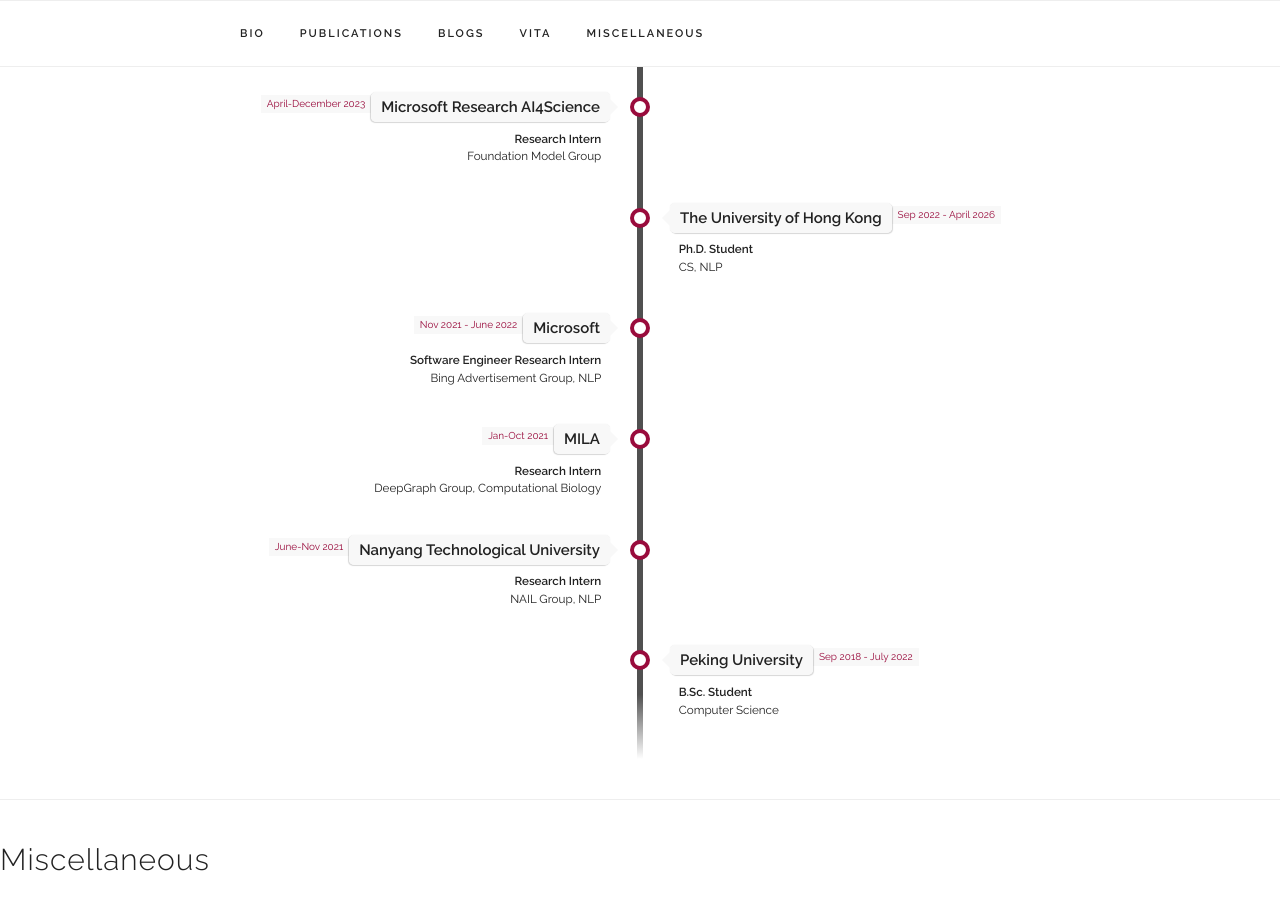
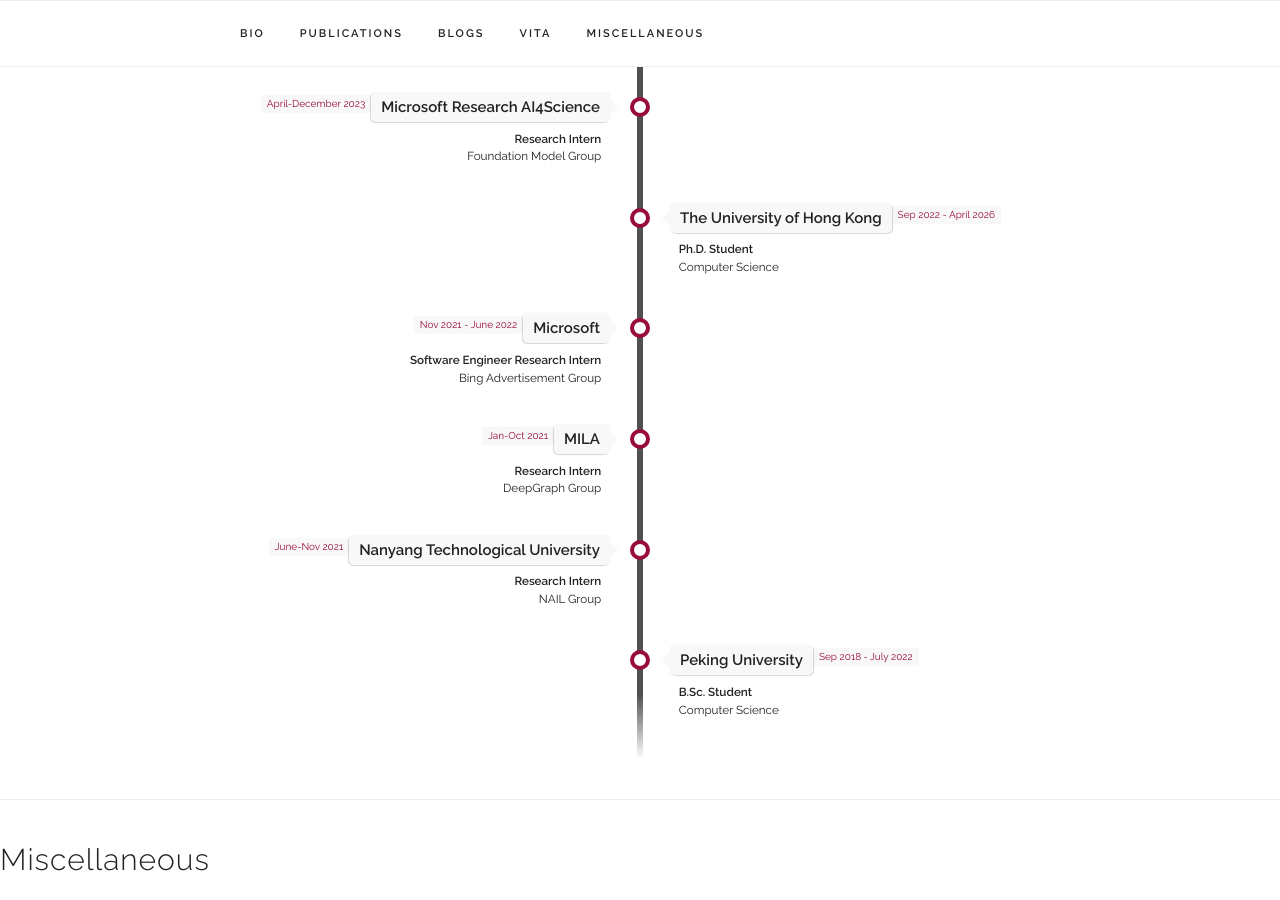
Before and after one commit to chang-github-00/-changma, a Jekyll site: the page built from index.html, in a window 1280 px wide and 900 px high, scrolled down 4093 px. Built offline with Jekyll 4.4.1, drawn with Linux system fonts in a browser that asks for light colours; some web fonts are replaced.

Commit message:
Refine subtitles in experience.yaml
Updated subtitles for various experiences to be more concise.

```diff
--- a/_data/experience.yaml
+++ b/_data/experience.yaml
@@ -15,25 +15,25 @@
 - place: "The University of Hong Kong"
   time: "Sep 2022 - April 2026"
   title: "Ph.D. Student"
-  subtitle: "CS, NLP"
+  subtitle: "Computer Science"
   category: "school"
 
 - place: "Microsoft"
   time: "Nov 2021 - June 2022"
   title: "Software Engineer Research Intern"
-  subtitle: "Bing Advertisement Group, NLP"
+  subtitle: "Bing Advertisement Group"
   category: "work"
 
 - place: "MILA"
   time: "Jan-Oct 2021"
   title: "Research Intern"
-  subtitle: "DeepGraph Group, Computational Biology"
+  subtitle: "DeepGraph Group"
   category: "work"
 
 - place: "Nanyang Technological University"
   time: "June-Nov 2021"
   title: "Research Intern"
-  subtitle: "NAIL Group, NLP"
+  subtitle: "NAIL Group"
   category: "work"
 
 - place: "Peking University"
```
